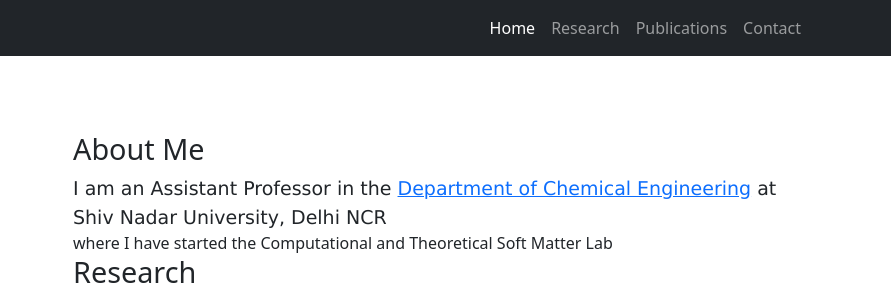
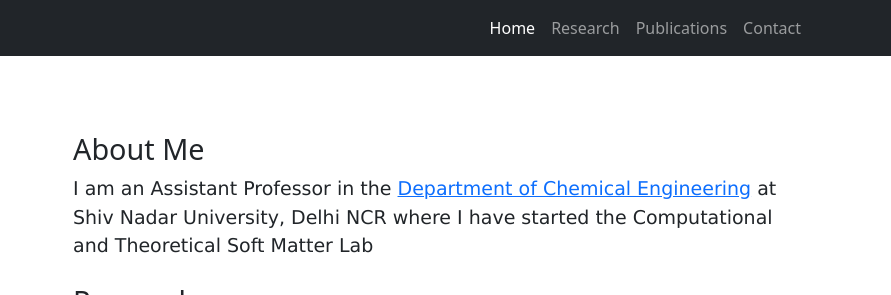
Before and after one commit to swaminath6989/swaminath.github.io, a plain HTML site: page index.html in a window 1280 px wide. Shown: the top 295 px of the page, 389-1280 px from the left. Drawn offline with nearby package versions, Linux system fonts and the light colour scheme.

Commit message:
Update index.html
Lab name added

```diff
--- a/index.html
+++ b/index.html
@@ -41,8 +41,8 @@ class="cmr-12">About Me</span></h4>
 normal; font-variant: normal;">I am an Assistant Professor in the
 <a href="https://chemical.snu.edu.in/people/faculty"
 target="_blank">Department of Chemical
-Engineering</a> at Shiv Nadar University, Delhi NCR </p> where I have started
-the Computational and Theoretical Soft Matter Lab
+Engineering</a> at Shiv Nadar University, Delhi NCR where I have started
+the Computational and Theoretical Soft Matter Lab </p>
 <br>
       <h4 class="likesectionHead"><a
  id="x1-3000"></a><span
```
